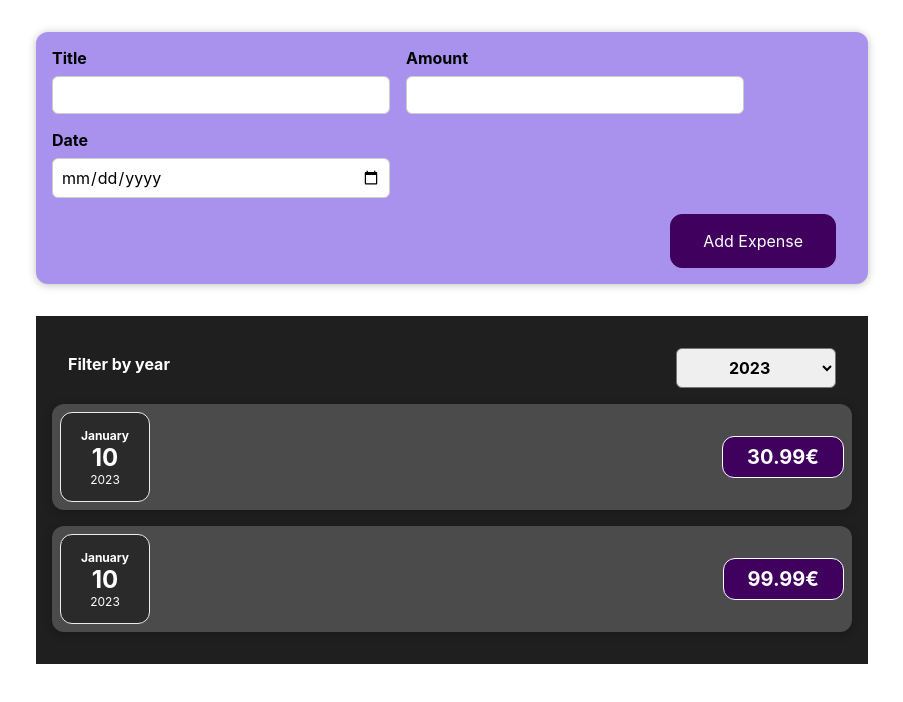
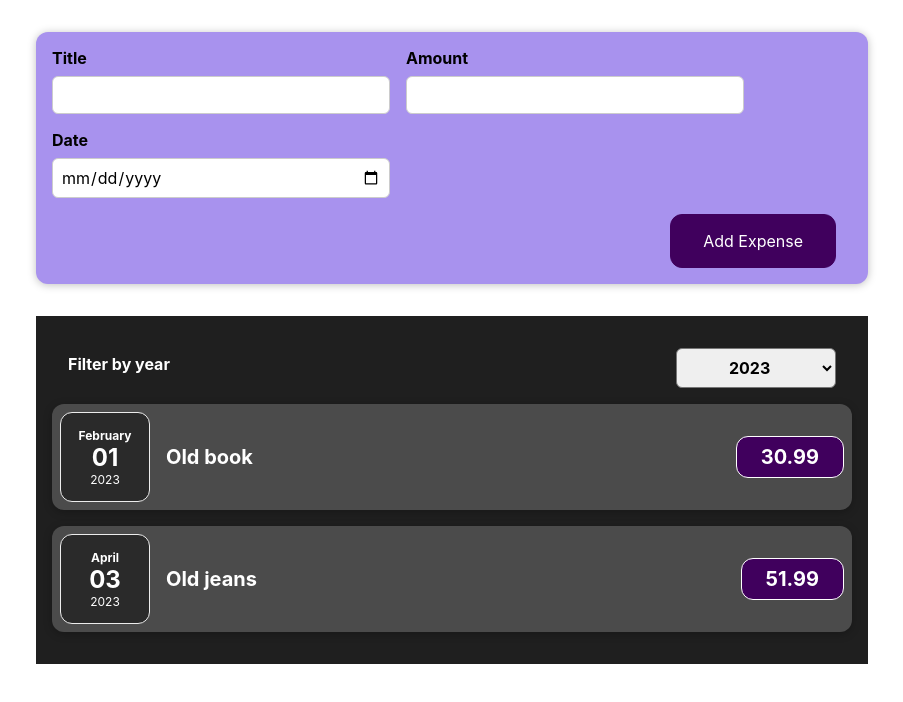
Before and after one commit to karinastei/expenses, a React (Create React App) app: page / in a window 1280 px wide. Shown: the top 702 px of the page, without its empty margins (188-1091 px from the left). Built offline with nearby package versions, Linux system fonts and the light colour scheme.

Commit message:
Ül 4 (töötab)

```diff
--- a/src/App.js
+++ b/src/App.js
@@ -5,25 +5,44 @@ import {useState} from "react";
 
 const DUMMY_EXPENSES = [
     {
-        date: new Date(2023, 0, 10),
-        title: 'New book',
+        id: 'e1',
+        date: new Date(2023, 1, 1),
+        title: 'Old book',
         price: 30.99
     },
     {
-        date: new Date(2023, 0, 10),
+        id: 'e2',
+        date: new Date(2024, 2, 2),
+        title: 'Old book',
+        price: 35.99
+    },
+    {
+        id: 'e3',
+        date: new Date(2023, 3, 3),
+        title: 'Old jeans',
+        price: 51.99
+    },
+    {
+        id: 'e4',
+        date: new Date(2024, 4, 4),
         title: 'New jeans',
-        price: 99.99
+        price: 68.86
+    },
+    {
+        id: 'e5',
+        date: new Date(2025, 5, 5),
+        title: 'Playstation 5',
+        price: 599.99
     }
 ]
 
 const App = () => {
-    const [expenses, setExpenses] = useState
-    (DUMMY_EXPENSES)
+    const [expenses, setExpenses] = useState(DUMMY_EXPENSES)
 
-    const addExpenseHandler = (expense) => {
+    const addExpenseHandler = (expenseData) => {
         console.log('In App.js')
         setExpenses((previousExpenses) => {
-            return [expense, ...previousExpenses]
+            return [expenseData, ...previousExpenses]
         })
     }
 
@@ -32,7 +51,7 @@ const App = () => {
     return (
         <div className="App">
             <NewExpense onAddExpense={addExpenseHandler}></NewExpense>
-            <Expenses expenseData={DUMMY_EXPENSES}></Expenses>
+            <Expenses expenseData={expenses}></Expenses>
         </div>
     );
 }
--- a/src/components/Expenses/ExpenseDate.js
+++ b/src/components/Expenses/ExpenseDate.js
@@ -1,15 +1,15 @@
 import './ExpenseDate.css'
 
 const ExpenseDate = (props) => {
-    const month = props.date.toLocaleString('en-US', {month: 'long'})
-    const day = props.date.toLocaleString('en-US', {day: '2-digit'})
+    const day = props.date.toLocaleString('en-US',{day:'2-digit'})
+    const month = props.date.toLocaleString('en-US', {month:'long'})
     const year = props.date.getFullYear()
 
-    return (
-        <div className="expense-date">
-            <div className="expense-date__month">{month}</div>
-            <div className="expense-date__day">{day}</div>
-            <div className="expense-date__year">{year}</div>
+    return(
+        <div className='expense-date'>
+            <div className='expense-date__month'>{month}</div>
+            <div className='expense-date__day'>{day}</div>
+            <div className='expense-date__year'>{year}</div>
         </div>
     )
 }
--- a/src/components/Expenses/ExpensesFilter.js
+++ b/src/components/Expenses/ExpenseFilter.js
@@ -1,22 +1,23 @@
 import React, {useEffect, useState} from 'react';
 
-import './ExpensesFilter.css';
+import './ExpenseFilter.css';
 
-const ExpensesFilter = (props) => {
+const ExpenseFilter = (props) => {
 
-    const [year, setYear] = useState('2023');
+    const [year, setYear] = useState(2023);
+
     const yearChangeHandler = (event) => {
         console.log(`Year changed to ${event.target.value} by ExpenseFilter.js`)
         setYear(event.target.value)
-    }
+    };
 
     useEffect(() => {
         const filterData = {
-            year: year
+            year: parseInt(year)
         }
         console.log(filterData)
         props.onSaveFilterData(filterData)
-    }, [year])
+    }, [props, year])
 
     return (
         <div className='expenses-filter'>
@@ -32,4 +33,4 @@ const ExpensesFilter = (props) => {
     );
 };
 
-export default ExpensesFilter;
+export default ExpenseFilter;
--- a/src/components/Expenses/ExpenseForm.js
+++ b/src/components/Expenses/ExpenseForm.js
@@ -1,12 +1,23 @@
-import React, {useState} from 'react';
+import React, { useState } from 'react';
 import "./ExpenseForm.css"
-
 const ExpenseForm = (props) => {
 
     const [enteredTitle, setEnteredTitle] = useState('')
     const [enteredAmount, setEnteredAmount] = useState('')
     const [enteredDate, setEnteredDate] = useState('')
 
+    const titleChangeHandler = (event) => {
+        setEnteredTitle(event.target.value)
+        console.log('Setting entered title');
+    }
+    const amountChangeHandler = (event) => {
+        setEnteredAmount(event.target.value)
+        console.log('Setting entered amount');
+    }
+    const dateChangeHandler = (event) => {
+        setEnteredDate(event.target.value)
+        console.log('Setting entered date');
+    }
     const submitHandler = (event) => {
         event.preventDefault()
         const expenseData = {
@@ -21,20 +32,8 @@ const ExpenseForm = (props) => {
         setEnteredDate('')
     }
 
-    const titleChangeHandler = (event) => {
-        setEnteredTitle(event.target.value)
-        console.log('Setting entered title');
-    }
-    const amountChangeHandler = (event) => {
-        setEnteredAmount(event.target.value)
-        console.log('Setting entered amount');
-    }
-    const dateChangeHandler = (event) => {
-        setEnteredDate(event.target.value)
-        console.log('Setting entered date');
-    }
-
-    return (<form onSubmit={submitHandler}>
+    return(
+        <form onSubmit={submitHandler}>
         <div className="new-expense__controls">
             <div className="new-expense__control">
                 <label>Title</label>
--- a/src/components/Expenses/ExpenseItem.js
+++ b/src/components/Expenses/ExpenseItem.js
@@ -7,10 +7,10 @@ const ExpenseItem = (props) => {
 
     return (
         <Card className="expense-item">
-            <ExpenseDate date={props.expenseData.date}></ExpenseDate>
+            <ExpenseDate date={props.date}></ExpenseDate>
             <div className="expense-item__description">
                 <h2 className="expense-item__description">{props.title}</h2>
-                <div className="expense-item__price">{props.expenseData.price}€</div>
+                <div className="expense-item__price">{props.price}</div>
             </div>
         </Card>
     )
--- a/src/components/Expenses/Expenses.js
+++ b/src/components/Expenses/Expenses.js
@@ -1,24 +1,32 @@
+import ExpenseItem from "./ExpenseItem";
 import './Expenses.css'
-import ExpenseItem from "./ExpenseItem";
 import Card from "../UI/Card";
-import ExpensesFilter from "./ExpensesFilter";
+import ExpenseFilter from "./ExpenseFilter";
+import {useState} from "react";
 
-function Expenses(props) {
+const Expenses = (props) => {
 
-    const filterExpenseDataHandler = (enteredFilterData) => {
-        console.log(`Expenses.js changed year to ${enteredFilterData.year}`)
+    const [selectedYear, setSelectedYear] = useState(null);
+
+    const expensesDataHandler = (enteredFilterData) => {
+        setSelectedYear(enteredFilterData.year);
     }
 
     return (
         <Card className="expenses">
-            <ExpensesFilter onSaveFilterData={filterExpenseDataHandler}></ExpensesFilter>
-            {
-                props.expenseData.map((expenses) => {
-                    return <ExpenseItem expenseData={expenses}></ExpenseItem>
-                })
-            }
+            <ExpenseFilter onSaveFilterData={expensesDataHandler} />
+            {props.expenseData
+                .filter(expense => expense.date.getFullYear() === selectedYear)
+                .map(expense => (
+                    <ExpenseItem key={expense.id}
+                        id={expense.id}
+                        title={expense.title}
+                        price={expense.price}
+                        date={expense.date}
+                    />
+                ))}
         </Card>
-    )
-}
+    );
+};
 
 export default Expenses
--- a/src/components/UI/Card.js
+++ b/src/components/UI/Card.js
@@ -1,10 +1,10 @@
 import './Card.css'
 
-function Card(props) {
-    const classes = 'Card ' + props.className
+
+const Card = (props) => {
+    const classes = 'card ' + props.className;
     return (
         <div className={classes}>{props.children}</div>
     )
 }
-
 export default Card
```
Also changed, not shown: src/components/Expenses/ExpenseFilter.css (renamed from src/components/Expenses/ExpensesFilter.css).
